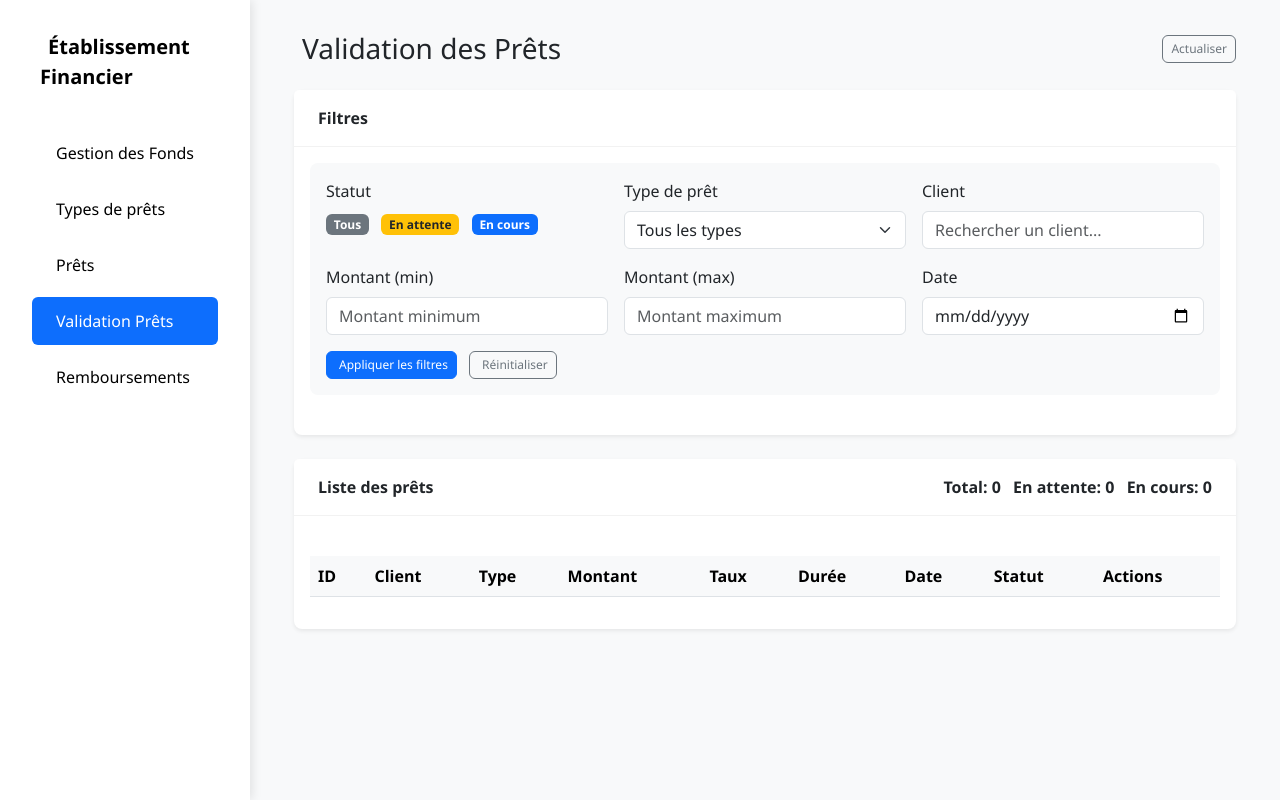
After one commit to sena3358/ETU_3346_ETU_3351_ETU_3358, a PHP site: page /liste_pret.html in a window 1280 px wide. The commit adds this page. Run offline with PHP 8.4, Linux system fonts and the light colour scheme; lists and menus that the app fills with data are empty; some libraries are stand-ins or nearby versions.

Commit message:
Amélioration design et création views liste_pret
liste_pret

```diff
--- /dev/null
+++ b/liste_pret.html
@@ -0,0 +1,486 @@
+<!DOCTYPE html>
+<html lang="fr">
+<head>
+  <meta charset="UTF-8">
+  <meta name="viewport" content="width=device-width, initial-scale=1.0">
+  <title>Liste des Prêts - Établissement Financier</title>
+  <!-- Bootstrap 5 CSS -->
+  <link href="ws/assets/bootstrap5/dist/css/bootstrap.min.css" rel="stylesheet">
+  <!-- Font Awesome -->
+  <link href="assets/fontawesome/css/all.min.css" rel="stylesheet">
+  <style>
+    :root {
+      --primary-color: white;
+      --secondary-color: white;
+      ---accent-color: #000768;
+      --success-color: #054314;
+    }
+
+    body {
+      font-family: 'Segoe UI', Tahoma, Geneva, Verdana, sans-serif;
+      background-color: #f8f9fa;
+    }
+
+    .sidebar {
+      background-color: var(--primary-color);
+      color: black;
+      height: 100vh;
+      position: fixed;
+      padding-top: 1rem;
+      box-shadow: 2px 0 10px rgba(0,0,0,0.1);
+    }
+
+    .sidebar-brand {
+      font-weight: 600;
+      font-size: 1.25rem;
+      padding: 1rem 1.5rem;
+      border-bottom: 1px solid rgba(255,255,255,0.1);
+      margin-bottom: 1rem;
+    }
+
+    .nav-link {
+      color: black;
+      border-radius: 0.25rem;
+      margin: 0.25rem 1rem;
+      padding: 0.75rem 1rem;
+      transition: all 0.3s;
+    }
+
+    .nav-link:hover, .nav-link.active {
+      color: #848484;
+      background-color: rgb(211, 211, 211);
+    }
+
+    .nav-link.active {
+      background-color: #000768;
+    }
+
+    .nav-link i {
+      width: 1.5rem;
+      text-align: center;
+      margin-right: 0.5rem;
+    }
+
+    .main-content {
+      margin-left: 250px;
+      padding: 2rem;
+    }
+
+    .card {
+      border-radius: 0.5rem;
+      box-shadow: 0 0.125rem 0.25rem rgba(0,0,0,0.075);
+      margin-bottom: 1.5rem;
+      border: none;
+    }
+
+    .card-header {
+      background-color: white;
+      border-bottom: 1px solid rgba(0,0,0,0.05);
+      font-weight: 600;
+      padding: 1rem 1.5rem;
+    }
+
+    .form-control, .btn {
+      border-radius: 0.375rem;
+    }
+
+    .table {
+      margin-top: 1.5rem;
+    }
+
+    .table th {
+      background-color: #f8f9fa;
+      font-weight: 600;
+    }
+
+    .status-badge {
+      padding: 0.35rem 0.5rem;
+      border-radius: 0.25rem;
+      font-size: 0.75rem;
+      font-weight: 600;
+    }
+
+    .status-en_cours {
+      background-color: #e3f2fd;
+      color: #1976d2;
+    }
+
+    .status-en_attente {
+      background-color: #fff8e1;
+      color: #ff8f00;
+    }
+
+    .status-termine {
+      background-color: #e8f5e9;
+      color: #388e3c;
+    }
+
+    .btn-sm {
+      padding: 0.25rem 0.5rem;
+      font-size: 0.75rem;
+    }
+
+    .filter-section {
+      background-color: #f8f9fa;
+      padding: 1rem;
+      border-radius: 0.5rem;
+      margin-bottom: 1.5rem;
+    }
+
+    .filter-row {
+      display: flex;
+      flex-wrap: wrap;
+      gap: 1rem;
+      margin-bottom: 1rem;
+    }
+
+    .filter-group {
+      flex: 1;
+      min-width: 200px;
+    }
+
+    .badge-filter {
+      cursor: pointer;
+      margin-right: 0.5rem;
+      margin-bottom: 0.5rem;
+    }
+
+    .badge-filter.active {
+      background-color: var(--accent-color);
+    }
+  </style>
+</head>
+<body>
+  <!-- Sidebar Navigation -->
+  <div class="sidebar d-flex flex-column flex-shrink-0 p-3" style="width: 250px;">
+    <div class="sidebar-brand">
+      <i class="fas fa-university me-2"></i>
+      Établissement Financier
+    </div>
+    <ul class="nav nav-pills flex-column mb-auto">
+      <li>
+        <a href="index.html" class="nav-link">
+          <i class="fas fa-coins"></i>
+          Gestion des Fonds
+        </a>
+      </li>
+      <li>
+        <a href="types_pret.html" class="nav-link">
+          <i class="fas fa-list-alt"></i>
+          Types de prêts
+        </a>
+      </li>
+      <li>
+        <a href="pret.html" class="nav-link">
+          <i class="fas fa-hand-holding-usd"></i>
+          Prêts
+        </a>
+      </li>
+      <li>
+        <a href="liste_pret.html" class="nav-link active">
+          <i class="fas fa-list-check"></i>
+          Validation Prêts
+        </a>
+      </li>
+      <li>
+        <a href="remboursement.html" class="nav-link">
+          <i class="fas fa-file-invoice-dollar"></i>
+          Remboursements
+        </a>
+      </li>
+    </ul>
+  </div>
+
+  <!-- Main Content -->
+  <div class="main-content">
+    <div class="container-fluid">
+      <div class="d-flex justify-content-between align-items-center mb-4">
+        <h1 class="h3 mb-0 text-gray-800">
+          <i class="fas fa-list-check me-2"></i>Validation des Prêts
+        </h1>
+        <button type="button" onclick="chargerPrets()" class="btn btn-sm btn-outline-secondary">
+          <i class="fas fa-sync-alt"></i> Actualiser
+        </button>
+      </div>
+
+      <!-- Filtres multicritères -->
+      <div class="card">
+        <div class="card-header">
+          <span>Filtres</span>
+        </div>
+        <div class="card-body">
+          <div class="filter-section">
+            <div class="filter-row">
+              <div class="filter-group">
+                <label class="form-label">Statut</label>
+                <div>
+                  <span class="badge badge-filter bg-secondary active" data-statut="all">Tous</span>
+                  <span class="badge badge-filter bg-warning text-dark" data-statut="en_attente">En attente</span>
+                  <span class="badge badge-filter bg-primary" data-statut="en_cours">En cours</span>
+                </div>
+              </div>
+              <div class="filter-group">
+                <label for="filter-type" class="form-label">Type de prêt</label>
+                <select class="form-select" id="filter-type">
+                  <option value="">Tous les types</option>
+                </select>
+              </div>
+              <div class="filter-group">
+                <label for="filter-client" class="form-label">Client</label>
+                <input type="text" class="form-control" id="filter-client" placeholder="Rechercher un client...">
+              </div>
+            </div>
+            <div class="filter-row">
+              <div class="filter-group">
+                <label for="filter-montant-min" class="form-label">Montant (min)</label>
+                <input type="number" class="form-control" id="filter-montant-min" placeholder="Montant minimum">
+              </div>
+              <div class="filter-group">
+                <label for="filter-montant-max" class="form-label">Montant (max)</label>
+                <input type="number" class="form-control" id="filter-montant-max" placeholder="Montant maximum">
+              </div>
+              <div class="filter-group">
+                <label for="filter-date" class="form-label">Date</label>
+                <input type="date" class="form-control" id="filter-date">
+              </div>
+            </div>
+            <button class="btn btn-sm btn-primary" onclick="appliquerFiltres()">
+              <i class="fas fa-filter me-1"></i> Appliquer les filtres
+            </button>
+            <button class="btn btn-sm btn-outline-secondary ms-2" onclick="reinitialiserFiltres()">
+              <i class="fas fa-times me-1"></i> Réinitialiser
+            </button>
+          </div>
+        </div>
+      </div>
+
+      <!-- Liste des prêts -->
+      <div class="card">
+        <div class="card-header d-flex justify-content-between align-items-center">
+          <span>Liste des prêts</span>
+          <div>
+            <span class="me-2">Total: <span id="total-prets">0</span></span>
+            <span class="me-2">En attente: <span id="total-attente">0</span></span>
+            <span>En cours: <span id="total-cours">0</span></span>
+          </div>
+        </div>
+        <div class="card-body">
+          <div class="table-responsive">
+            <table class="table table-hover" id="table-prets">
+              <thead>
+                <tr>
+                  <th>ID</th>
+                  <th>Client</th>
+                  <th>Type</th>
+                  <th>Montant</th>
+                  <th>Taux</th>
+                  <th>Durée</th>
+                  <th>Date</th>
+                  <th>Statut</th>
+                  <th>Actions</th>
+                </tr>
+              </thead>
+              <tbody></tbody>
+            </table>
+          </div>
+        </div>
+      </div>
+    </div>
+  </div>
+
+  <!-- Bootstrap 5 JS Bundle with Popper -->
+  <script src="ws/assets/bootstrap5/dist/js/bootstrap.bundle.min.js"></script>
+
+  <script>
+    const apiBase = "/Exo/S4/ETU_3346_ETU_3351_ETU_3358/ws";
+    let allPrets = [];
+    let filteredPrets = [];
+
+    function ajax(method, url, data, callback) {
+      const xhr = new XMLHttpRequest();
+      xhr.open(method, apiBase + url, true);
+      xhr.setRequestHeader("Content-Type", "application/x-www-form-urlencoded");
+      xhr.onreadystatechange = () => {
+        if (xhr.readyState === 4 && xhr.status === 200) {
+          callback(JSON.parse(xhr.responseText));
+        }
+      };
+      xhr.send(data);
+    }
+
+    function chargerTypesPret() {
+      ajax("GET", "/types_pret", null, (data) => {
+        const select = document.getElementById("filter-type");
+        select.innerHTML = "<option value=''>Tous les types</option>";
+        data.forEach(t => {
+          select.innerHTML += `<option value="${t.id}">${t.nom}</option>`;
+        });
+      });
+    }
+
+    function chargerPrets() {
+      ajax("GET", "/pret", null, (data) => {
+        allPrets = data;
+        appliquerFiltres();
+        updateCounters();
+      });
+    }
+
+    function validerPret(id) {
+        if (confirm("Voulez-vous vraiment valider ce prêt ? Cette action est irréversible.")) {
+            fetch(`${apiBase}/prets/${id}/validate`, {
+                method: 'PUT',
+                headers: {
+                    'Content-Type': 'application/json'
+                }
+            })
+            .then(response => {
+                if (!response.ok) throw new Error('Erreur lors de la validation');
+                return response.json();
+            })
+            .then(data => {
+                showToast("Prêt validé avec succès", "success");
+                // Recharger les prêts après 1 seconde
+                setTimeout(chargerPrets, 1000);
+            })
+            .catch(error => {
+                console.error('Erreur:', error);
+                showToast(error.message, "danger");
+            });
+        }
+    }
+
+    function appliquerFiltres() {
+      const statut = document.querySelector(".badge-filter.active[data-statut]")?.dataset.statut;
+      const type = document.getElementById("filter-type").value;
+      const client = document.getElementById("filter-client").value.toLowerCase();
+      const montantMin = parseFloat(document.getElementById("filter-montant-min").value) || 0;
+      const montantMax = parseFloat(document.getElementById("filter-montant-max").value) || Infinity;
+      const date = document.getElementById("filter-date").value;
+
+      filteredPrets = allPrets.filter(pret => {
+        // Filtre par statut
+        if (statut && statut !== "all") {
+          if (statut === "en_attente" && pret.statut !== "en attente") return false;
+          if (statut === "en_cours" && pret.statut !== "en cours") return false;
+        }
+
+        // Filtre par type
+        if (type && pret.id_type_pret != type) return false;
+
+        // Filtre par client
+        if (client && !(pret.nom_client.toLowerCase().includes(client) || pret.prenom_client.toLowerCase().includes(client))) {
+          return false;
+        }
+
+        // Filtre par montant
+        const montant = parseFloat(pret.montant);
+        if (montant < montantMin || montant > montantMax) return false;
+
+        // Filtre par date
+        if (date && pret.date_debut !== date) return false;
+
+        return true;
+      });
+
+      afficherPrets();
+    }
+
+    function reinitialiserFiltres() {
+      document.querySelectorAll(".badge-filter").forEach(badge => {
+        badge.classList.remove("active");
+        if (badge.dataset.statut === "all") badge.classList.add("active");
+      });
+
+      document.getElementById("filter-type").value = "";
+      document.getElementById("filter-client").value = "";
+      document.getElementById("filter-montant-min").value = "";
+      document.getElementById("filter-montant-max").value = "";
+      document.getElementById("filter-date").value = "";
+
+      appliquerFiltres();
+    }
+
+    function afficherPrets() {
+      const tbody = document.querySelector("#table-prets tbody");
+      tbody.innerHTML = "";
+
+      filteredPrets.forEach(p => {
+        const tr = document.createElement("tr");
+        tr.innerHTML = `
+          <td>${p.id}</td>
+          <td>${p.nom_client} ${p.prenom_client}</td>
+          <td>${p.nom_type}</td>
+          <td>${parseFloat(p.montant).toFixed(2)} Ar</td>
+          <td>${p.taux}%</td>
+          <td>${p.duree} mois</td>
+          <td>${p.date_debut}</td>
+          <td><span class="status-badge status-${p.statut.toLowerCase().replace('é', 'e').replace(' ', '_')}">${p.statut}</span></td>
+          <td>
+            <a href="details_pret.html?id=${p.id}" class="btn btn-sm btn-outline-primary me-1">
+              <i class="fas fa-eye"></i>
+            </a>
+            ${p.statut === "en attente" ? `
+              <button class="btn btn-sm btn-success" onclick="validerPret(${p.id})">
+                <i class="fas fa-check"></i> Valider
+              </button>
+            ` : ''}
+          </td>
+        `;
+        tbody.appendChild(tr);
+      });
+    }
+
+    function updateCounters() {
+      document.getElementById("total-prets").textContent = allPrets.length;
+      document.getElementById("total-attente").textContent = allPrets.filter(p => p.statut === "en attente").length;
+      document.getElementById("total-cours").textContent = allPrets.filter(p => p.statut === "en cours").length;
+    }
+
+    function showToast(message, type = "success") {
+      const toast = document.createElement("div");
+      toast.className = `position-fixed bottom-0 end-0 p-3`;
+      toast.style.zIndex = "11";
+
+      toast.innerHTML = `
+        <div class="toast align-items-center text-white bg-${type} border-0 show" role="alert" aria-live="assertive" aria-atomic="true">
+          <div class="d-flex">
+            <div class="toast-body">
+              ${message}
+            </div>
+            <button type="button" class="btn-close btn-close-white me-2 m-auto" data-bs-dismiss="toast" aria-label="Close"></button>
+          </div>
+        </div>
+      `;
+
+      document.body.appendChild(toast);
+
+      setTimeout(() => {
+        toast.remove();
+      }, 3000);
+    }
+
+    // Gestion des filtres par badge
+    document.querySelectorAll(".badge-filter").forEach(badge => {
+      badge.addEventListener("click", function() {
+        document.querySelectorAll(".badge-filter").forEach(b => b.classList.remove("active"));
+        this.classList.add("active");
+        appliquerFiltres();
+      });
+    });
+
+    // Initialisation
+    document.addEventListener('DOMContentLoaded', function() {
+      chargerTypesPret();
+      chargerPrets();
+
+      // Écouteurs pour les filtres
+      document.getElementById("filter-type").addEventListener("change", appliquerFiltres);
+      document.getElementById("filter-client").addEventListener("input", appliquerFiltres);
+      document.getElementById("filter-montant-min").addEventListener("input", appliquerFiltres);
+      document.getElementById("filter-montant-max").addEventListener("input", appliquerFiltres);
+      document.getElementById("filter-date").addEventListener("change", appliquerFiltres);
+    });
+  </script>
+</body>
+</html>
--- a/ws/models/Pret.php
+++ b/ws/models/Pret.php
@@ -116,6 +116,12 @@ class Pret {
         ]);
     }
 
+    public static function updateStatus($id, $statut) {
+        $db = getDB();
+        $stmt = $db->prepare("UPDATE pret SET statut = ? WHERE id = ?");
+        return $stmt->execute([$statut, $id]);
+    }
+
     public static function delete($id) {
         $db = getDB();
         $stmt = $db->prepare("DELETE FROM pret WHERE id = ?");
--- a/ws/routes/Pret_routes.php
+++ b/ws/routes/Pret_routes.php
@@ -20,3 +20,4 @@ Flight::route('GET /prets/@id/amortissement', ['PretController', 'getAmortisseme
 Flight::route('POST /prets', ['PretController', 'create']);
 Flight::route('PUT /prets/@id', ['PretController', 'update']);
 Flight::route('DELETE /prets/@id', ['PretController', 'delete']);
+Flight::route('PUT /prets/@id/validate', ['PretController', 'validate']);
```
Also changed, not shown: details_pret.html (+7 -1 lines), index.html (+7 -1 lines), pret.html (+17 -6 lines), remboursement.html (+8 -2 lines), types_pret.html (+8 -2 lines), ws/controllers/PretController.php (+22 -0 lines).
